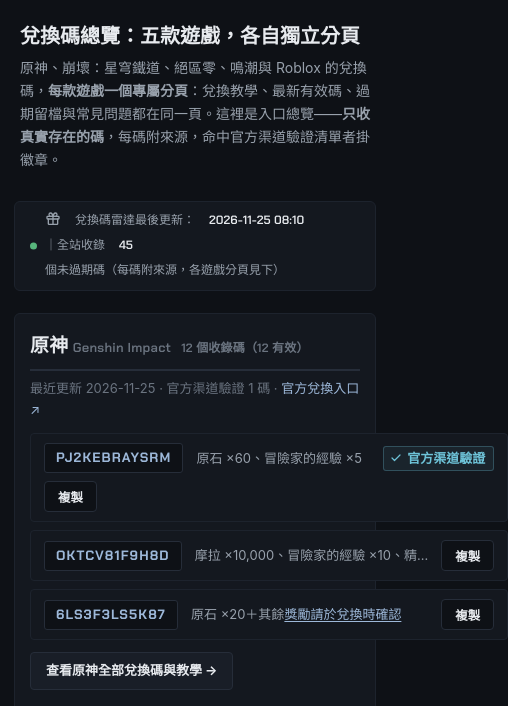
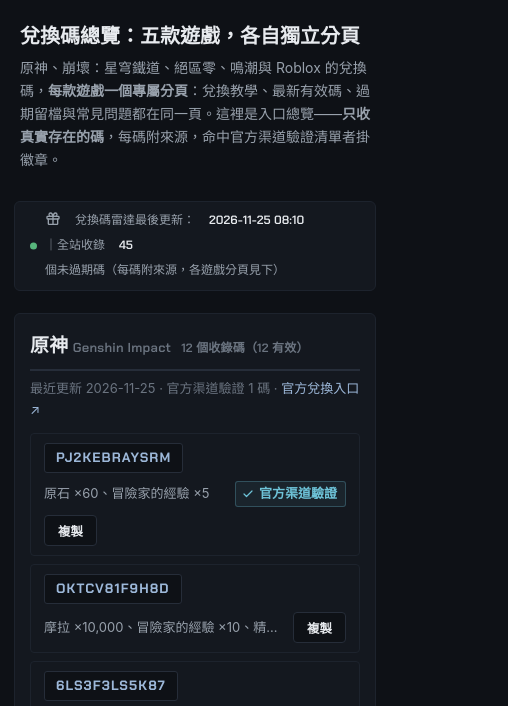
Before and after one commit to yam4111887-gif/game-radar, a plain HTML site: page codes.html in a window 390 px wide. Shown: the part 104-810 px from the top of the page, 508 px wide, since content can reach past the window. Drawn offline with Linux system fonts and the light colour scheme; a web font is replaced by a local one.

Commit message:
fix: grid track minmax(0,1fr) — mobile overflow on codes hub preview

```diff
--- a/style.css
+++ b/style.css
@@ -450,7 +450,7 @@ main .card:first-of-type { margin-top: 22px; }
 .src-line { color: var(--muted-dim); font-size: 12px; margin: 2px 0 14px; }
 .src-line a { color: var(--muted); text-decoration: underline; text-underline-offset: 2px; }
 
-.code-list { list-style: none; margin: 10px 0 0; padding: 0; display: grid; gap: 8px; }
+.code-list { list-style: none; margin: 10px 0 0; padding: 0; display: grid; gap: 8px; grid-template-columns: minmax(0, 1fr); }
 .code-item {
   background: var(--surface); border: 1px solid var(--line-soft); border-radius: var(--radius-sm);
   padding: 9px 13px; display: flex; flex-wrap: wrap; gap: 8px 13px; align-items: center;
```
